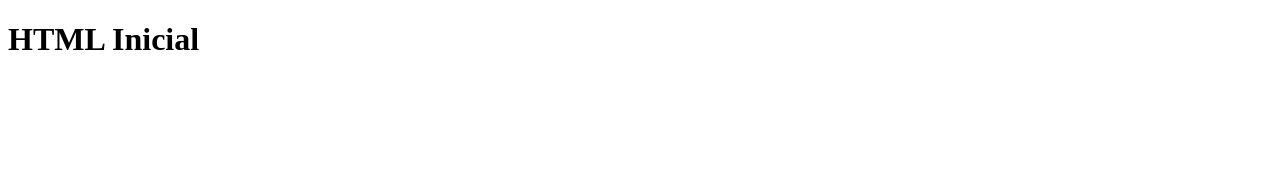
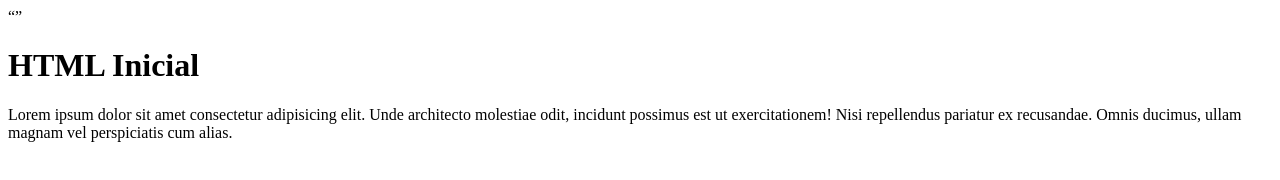
Before and after one commit to alce65/01-git, a plain HTML site: page Temas/index.html in a window 1280 px wide. Drawn offline with Linux system fonts and the light colour scheme.

Commit message:
Add content to index.html

```diff
--- a/Temas/index.html
+++ b/Temas/index.html
@@ -7,6 +7,13 @@
     <title>Document</title>
   </head>
   <body>
+    <q></q>
     <h1>HTML Inicial</h1>
+    <p>
+      Lorem ipsum dolor sit amet consectetur adipisicing elit. Unde architecto
+      molestiae odit, incidunt possimus est ut exercitationem! Nisi repellendus
+      pariatur ex recusandae. Omnis ducimus, ullam magnam vel perspiciatis cum
+      alias.
+    </p>
   </body>
 </html>
```
